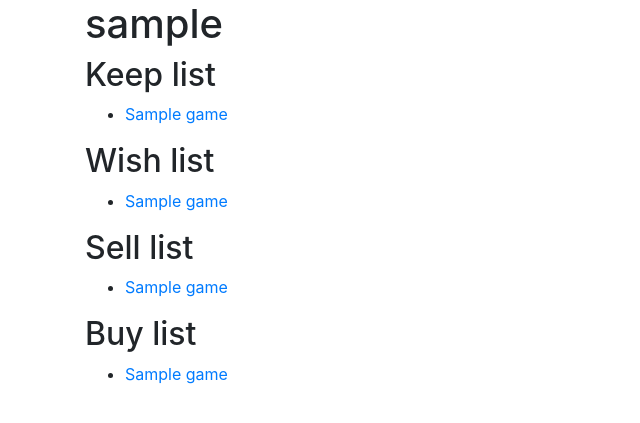
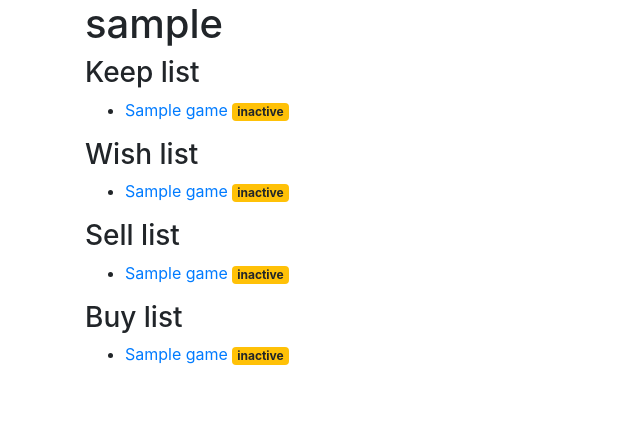
Before and after one commit to dem214/switchdeck, a Django app: template switchdecksite/switchdeck/templates/registration/profile.html in a window 1280 px wide. Shown: the part 56-479 px from the top of the page, without its empty margins (0-640 px from the left). Run offline with Django 3.2, Linux system fonts and the light colour scheme; the template is opened without the code that fills it: most values are stand-ins (such as "Sample title", 1, 10 or a date in 2020); some libraries are stand-ins or nearby versions.

Commit message:
minor lokking

```diff
--- a/switchdecksite/switchdeck/templates/registration/profile.html
+++ b/switchdecksite/switchdeck/templates/registration/profile.html
@@ -22,43 +22,57 @@
 
 
 {% if keep_list %}
-<h2>Keep list</h2>
+<h3>Keep list</h3>
 <ul>
   {% for game_item in keep_list %}
-  <li><a href="{% url 'gamelist_item' game_item.id %}">
+  <li>
+    <a href="{% url 'gamelist_item' game_item.id %}">
     {{ game_item.game.name }}
-    {% if game_item.prop == 's' %} [for sell]{% endif %}
-  </a></li>
+    </a>
+    {% if game_item.prop == 's' %} <span class="badge badge-secondary">for sell</span>{% endif %}
+    {% if not game_item.active %}<span class="badge badge-warning">inactive</span> {% endif %}
+  </li>
   {% endfor %}
 </ul>
 {% endif %}
 
 {% if wish_list %}
-<h2>Wish list</h2>
+<h3>Wish list</h3>
 <ul>
   {% for game_item in wish_list %}
-  <li><a href="{% url 'gamelist_item' game_item.id %}">
+  <li>
+    <a href="{% url 'gamelist_item' game_item.id %}">
     {{ game_item.game.name }}
-    {% if game_item.prop == 'b' %} [ready to buy]{% endif %}
-  </a></li>
+    </a>
+    {% if game_item.prop == 'b' %} <span class="badge badge-secondary">ready to buy</span>{% endif %}
+    {% if not game_item.active %}<span class="badge badge-warning">inactive</span> {% endif %}
+  </li>
   {% endfor %}
 </ul>
 {% endif %}
 
 {% if sell_list %}
-<h2>Sell list</h2>
+<h3>Sell list</h3>
 <ul>
   {% for game_item in sell_list %}
-  <li><a href="{% url 'gamelist_item' game_item.id %}">{{ game_item.game.name }}</a></li>
+  <li>
+    <a href="{% url 'gamelist_item' game_item.id %}">{{ game_item.game.name }}
+    </a>
+    {% if not game_item.active %}<span class="badge badge-warning">inactive</span> {% endif %}
+  </li>
   {% endfor %}
 </ul>
 {% endif %}
 
 {% if buy_list %}
-<h2>Buy list</h2>
+<h3>Buy list</h3>
 <ul>
   {% for game_item in buy_list %}
-  <li><a href="{% url 'gamelist_item' game_item.id %}">{{ game_item.game.name }}</a></li>
+  <li>
+    <a href="{% url 'gamelist_item' game_item.id %}">{{ game_item.game.name }}
+    </a>
+    {% if not game_item.active %}<span class="badge badge-warning">inactive</span> {% endif %}
+  </li>
   {% endfor %}
 </ul>
 {% endif %}
--- a/switchdecksite/switchdeck/templates/switchdeck/gamelist.html
+++ b/switchdecksite/switchdeck/templates/switchdeck/gamelist.html
@@ -83,7 +83,7 @@
     <small>This is now <b>active</b></small>
     <a href="{% url 'change_deactivate' glid=object.id %}" class="badge badge-primary">Deactivate</a>
     {% else %}
-    <small>This is now <b>unactive</b></small>
+    <small>This is now <b>inactive</b></small>
     <a href="{% url 'change_activate' glid=object.id %}" class="badge badge-primary">Activate</a>
     {% endif %}
   </p>
```
